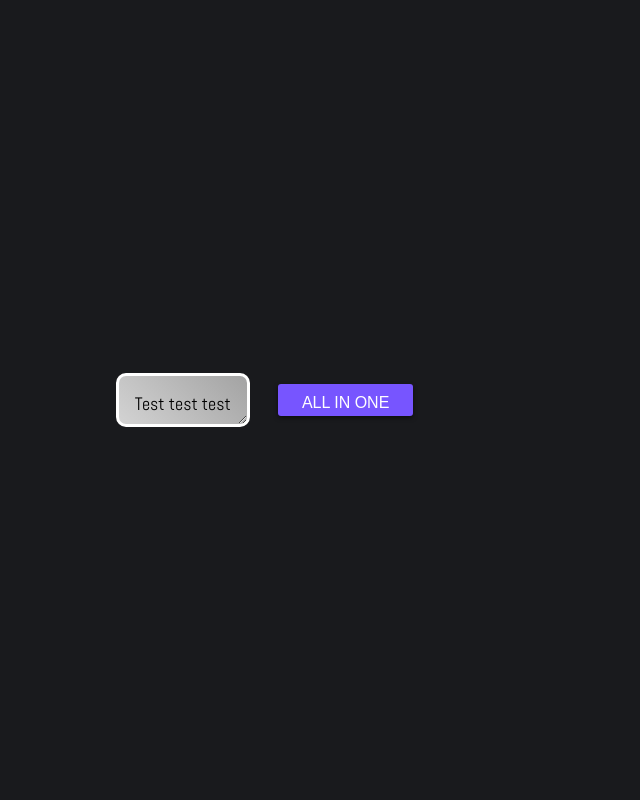
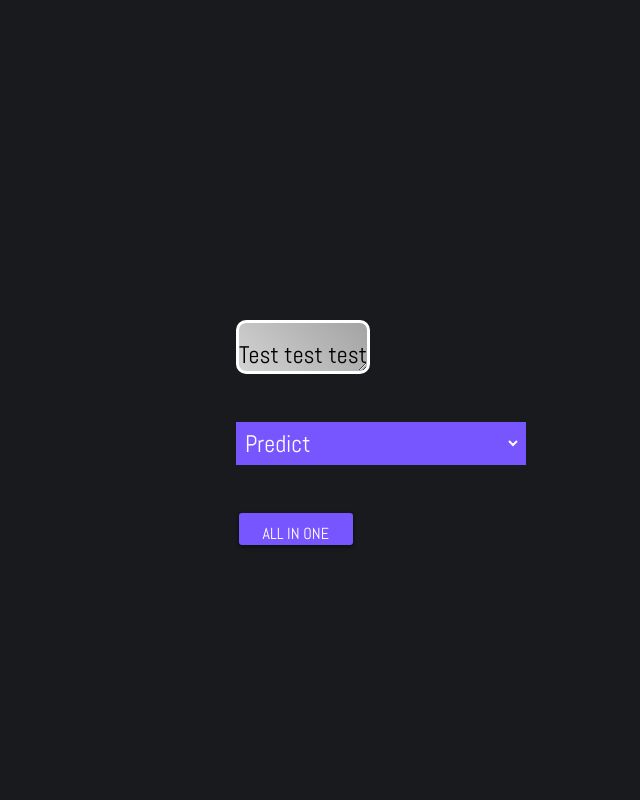
Before and after one commit to DevMilk/Author-Identification, a Flask app: page / in a window 1280 px wide; the page is wider, and only the part inside the window is pictured. Shown: that part, without its empty margins (276-916 px from the left). Run offline with Flask 2, Linux system fonts and the light colour scheme; parts of the project's set-up code (start-up, migrations or seed data) failed here and were passed over.

Commit message:
Added dropdown and mapped with endpoint

```diff
--- a/static/css/IndexStyle.css
+++ b/static/css/IndexStyle.css
@@ -15,22 +15,27 @@
 	width: -webkit-fill-available;
 }
 
-.grid{
+.center{
 	display: grid;
+	grid-gap: 6vh;
 	justify-content: center;
 	align-content: center;
-	height: -webkit-fill-available;
 	align-items: center;
 	vertical-align: center;
-	grid-template-columns: 3fr 1fr 1fr 3fr;
+	width: min-content;
+	position: absolute;
+	margin-left: 40vw;
+	margin-top: 40vh;
+	margin-bottom:40vh;
+
 }
+
 #input{
-	margin-right: 2vw;
 	width: 10vw;
 	height: 4vh;
     border-radius: 10px;
     font-family: 'Abel';
-    font-size: large;
+    font-size: x-large;
     outline: none;
     transition: all .5s;
     overflow: hidden;
@@ -39,7 +44,6 @@
     text-align: center;
 
 	padding-top: 2vh;
-	grid-column-start:2;
 
 }
 #input:hover, #input:focus{
@@ -54,7 +58,7 @@
    padding:0px;
    margin:0px;
    background:#191A1D;
-   font-family: 'Karla', sans-serif;
+   font-family: 'Abel';
    width:100vw;
 }
 body * {
@@ -96,9 +100,6 @@
 /* User Styles Below Not Required */
 /* User Styles Below Not Required */
 
-nav {
-   margin-left: var(--edgeSize);
-}
 
 nav a {
    background:#75F;
@@ -168,3 +169,13 @@
 	opacity: 1;
 	visibility: visible;
 }
+
+#acts{
+	font-size: x-large;
+	font-family: 'Abel';
+	background: #75F;
+	color: white;
+	border: 5px solid #75F;
+	transition: all 0.5s;
+	outline: none;
+}
--- a/static/js/IndexJs.js
+++ b/static/js/IndexJs.js
@@ -50,7 +50,8 @@
 		"args": args
 	}
 	console.log("Sended JSON: ",request);
-	POST("/predict",request)
+	endpoint = document.getElementById("acts").value;
+	POST("/"+endpoint,request)
 
 }
 
--- a/templates/index.html
+++ b/templates/index.html
@@ -9,9 +9,15 @@
 
 <body>
 
-	<div class="grid">
+	<div class="center">
 		<textarea id="input">Test test test</textarea>
-			<nav>
+
+	  	<select name="acts" id="acts">
+		    <option value="predict">Predict</option>
+		    <option value="test">Test</option>
+		    <option value="train">Train</option>
+	 	</select>
+		<nav>
 				<menu>
 
 					<menuitem class="main">
@@ -64,7 +70,9 @@
 						</menu>
 					</menuitem>
 				</menu>
-			</nav>
+		</nav>
+
+
 	</div>
 
 
```
